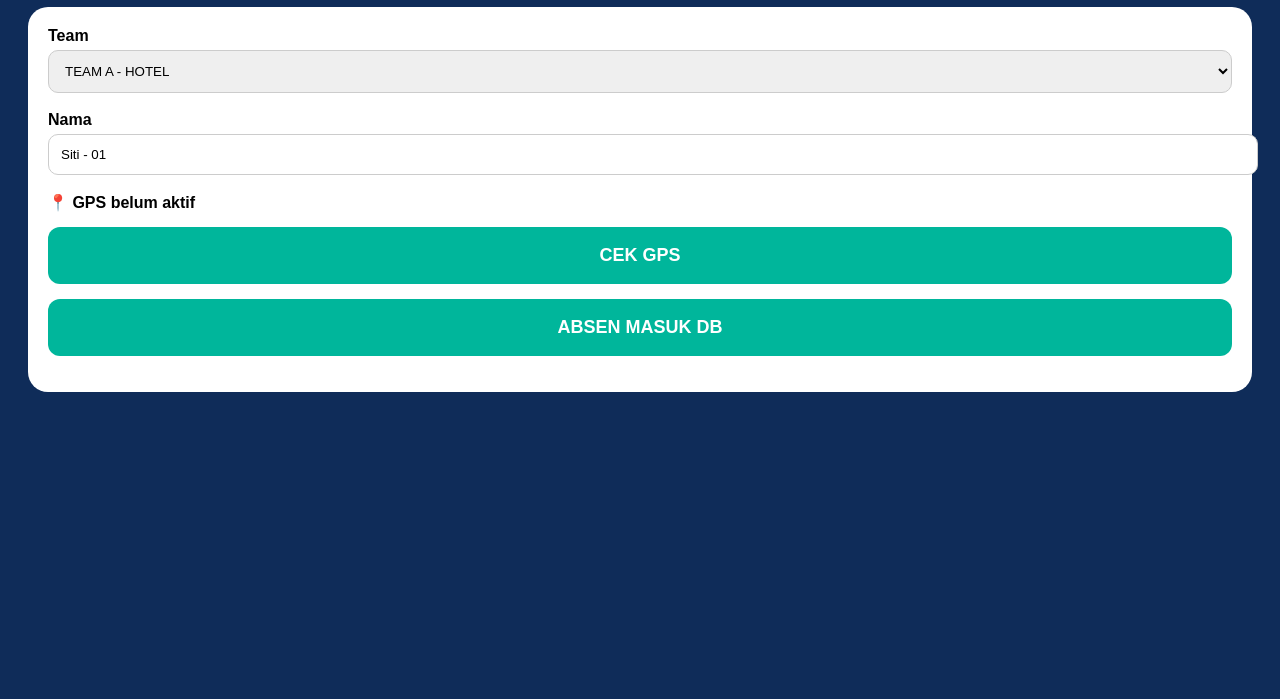
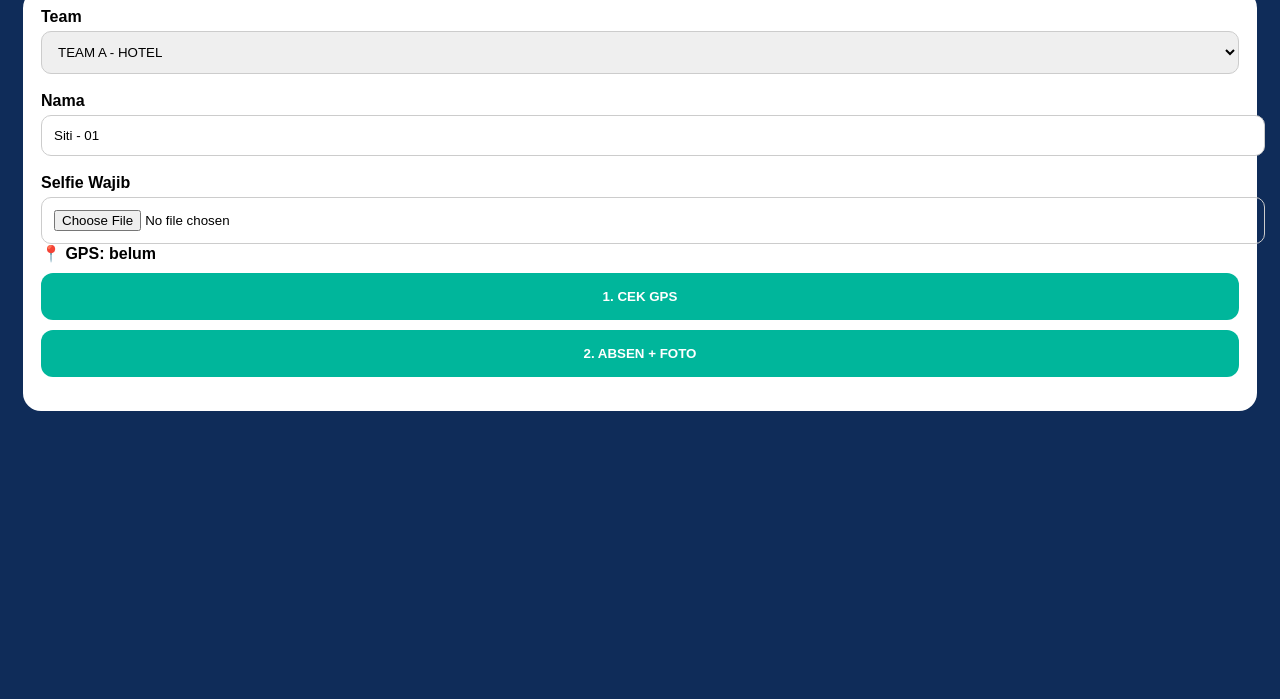
Before and after one commit to susidewiyuliyanti/ProjectKlin, a plain HTML site: page index.html in a window 1280 px wide. Shown: the part 101-800 px from the top of the page. Drawn offline with Linux system fonts and the light colour scheme.

Commit message:
Update index.html

```diff
--- a/index.html
+++ b/index.html
@@ -1,34 +1,49 @@
 <!DOCTYPE html>
-<html><head><meta name="viewport" content="width=device-width, initial-scale=1"><title>KLINPRO 105</title>
-<style>body{background:#0F2C59;color:white;font-family:sans-serif;padding:20px;text-align:center}.card{background:white;color:#000;padding:20px;border-radius:20px;margin-top:20px;text-align:left}button{width:100%;padding:18px;background:#00B69B;color:white;border:0;border-radius:12px;font-size:18px;font-weight:bold;margin-top:15px}select,input{width:100%;padding:12px;border-radius:10px;margin-top:5px;border:1px solid #ccc}</style></head><body>
-<h1>KLINPRO - DB FIX</h1><div class="card"><b>Team</b><select id="team"><option>TEAM A - HOTEL</option><option>TEAM B - MALL</option><option>TEAM C - PABRIK 1</option><option>TEAM D - PABRIK 2</option><option>TEAM E - KANTOR</option></select><br><br><b>Nama</b><input id="workerName" value="Siti - 01"><br><br><b id="gps">📍 GPS belum aktif</b><button onclick="masuk()">CEK GPS</button><button onclick="absen()">ABSEN MASUK DB</button><p id="status"></p></div>
+<html><head><meta charset="utf-8"><meta name="viewport" content="width=device-width, initial-scale=1">
+<title>KLINPRO Selfie</title>
+<style>body{background:#0F2C59;color:#fff;font-family:sans-serif;padding:15px;text-align:center}.card{background:#fff;color:#000;padding:18px;border-radius:18px;margin-top:15px;text-align:left}button{width:100%;padding:16px;background:#00B69B;color:#fff;border:0;border-radius:12px;font-weight:bold;margin-top:10px}select,input{width:100%;padding:12px;border-radius:10px;border:1px solid #ccc;margin-top:5px}#preview{width:100%;border-radius:12px;margin-top:10px;display:none}</style></head><body>
+<h2>KLINPRO - Absen + Selfie</h2>
+<div class="card">
+<b>Team</b><select id="team"><option>TEAM A - HOTEL</option><option>TEAM B - MALL</option><option>TEAM C - PABRIK 1</option><option>TEAM D - PABRIK 2</option><option>TEAM E - KANTOR</option></select><br><br>
+<b>Nama</b><input id="nama" value="Siti - 01"><br><br>
+<b>Selfie Wajib</b><br>
+<input type="file" accept="image/*" capture="user" id="foto" onchange="show(this)">
+<img id="preview"><br>
+<b id="gps">📍 GPS: belum</b>
+<button onclick="cekGPS()">1. CEK GPS</button>
+<button onclick="absen()">2. ABSEN + FOTO</button>
+<p id="status"></p>
+</div>
 <script>
-const URL = 'https://slzfussqjothztqabesb.supabase.co/rest/v1/attendance';
-const KEY = 'eyJhbGciOiJIUzI1NiIsInR5cCI6IkpXVCJ9.eyJpc3MiOiJzdXBhYmFzZSIsInJlZiI6InNsemZ1c3Nxam90aHp0cWFiZXNiIiwicm9sZSI6ImFub24iLCJpYXQiOjE3ODk1MDMxMDEsImV4cCI6MjEwNTA3OTEwMX0.KchTF1zGPjtBlw560axOuS7pnrVqeJq6SwHsAUfAMFg';
-
-function masuk(){
- if(navigator.geolocation){
-  navigator.geolocation.getCurrentPosition(p=>{
-   document.getElementById('gps').innerText='📍 GPS OK '+p.coords.latitude.toFixed(4);
-   window.lastGps = p.coords.latitude+','+p.coords.longitude;
-   document.getElementById('status').innerText='GPS siap';
-  });
- } else { document.getElementById('status').innerText='GPS tidak support'; }
+const SUPA_URL='https://slzfussqjothztqabesb.supabase.co';
+const SUPA_KEY='eyJhbGciOiJIUzI1NiIsInR5cCI6IkpXVCJ9.eyJpc3MiOiJzdXBhYmFzZSIsInJlZiI6InNsemZ1c3Nxam90aHp0cWFiZXNiIiwicm9sZSI6ImFub24iLCJpYXQiOjE3ODk1MDMxMDEsImV4cCI6MjEwNTA3OTEwMX0.KchTF1zGPjtBlw560axOuS7pnrVqeJq6SwHsAUfAMFg';
+let lastGps='0,0'; let fotoBase64='';
+function show(input){
+ if(input.files[0]){
+  let r=new FileReader();
+  r.onload=e=>{fotoBase64=e.target.result; document.getElementById('preview').src=fotoBase64; document.getElementById('preview').style.display='block';}
+  r.readAsDataURL(input.files[0]);
+ }
 }
-
+function cekGPS(){
+ navigator.geolocation.getCurrentPosition(p=>{lastGps=p.coords.latitude+','+p.coords.longitude; document.getElementById('gps').innerText='📍 GPS OK '+lastGps; document.getElementById('status').innerText='GPS siap';});
+}
 async function absen(){
- let team=document.getElementById('team').value;
- let nama=document.getElementById('workerName').value;
- let gps=window.lastGps||'0,0';
- document.getElementById('status').innerText='Mengirim...';
+ if(!fotoBase64){alert('Foto selfie dulu!'); return;}
+ let team=document.getElementById('team').value; let nama=document.getElementById('nama').value;
+ document.getElementById('status').innerText='Upload foto & absen...';
+ // upload foto ke storage
+ let blob=await (await fetch(fotoBase64)).blob();
+ let fileName=Date.now()+'_'+nama.replace(/\s+/g,'_')+'.jpg';
+ let fd=new FormData(); fd.append('file',blob,fileName);
  try{
-  let res = await fetch(URL, {
-   method:'POST',
-   headers:{'apikey':KEY,'Authorization':'Bearer '+KEY,'Content-Type':'application/json','Prefer':'return=minimal'},
-   body: JSON.stringify({nama,team,gps,status:'HADIR'})
-  });
-  if(res.ok){ document.getElementById('status').innerText='✅ BERHASIL MASUK DB! Cek Supabase'; alert('BERHASIL '+nama); }
-  else { let t=await res.text(); document.getElementById('status').innerText='Gagal: '+t; alert('Gagal DB: '+t); }
- }catch(e){ document.getElementById('status').innerText='Error: '+e.message; }
+  // 1. upload foto
+  let up=await fetch(SUPA_URL+'/storage/v1/object/foto-absen/'+fileName, {method:'POST', headers:{'apikey':SUPA_KEY,'Authorization':'Bearer '+SUPA_KEY}, body:fd});
+  let fotoUrl = SUPA_URL+'/storage/v1/object/public/foto-absen/'+fileName;
+  // 2. simpan absen
+  let res=await fetch(SUPA_URL+'/rest/v1/attendance',{method:'POST', headers:{'apikey':SUPA_KEY,'Authorization':'Bearer '+SUPA_KEY,'Content-Type':'application/json','Prefer':'return=minimal'}, body:JSON.stringify({nama,team,gps:lastGps,status:'HADIR',foto_url:fotoUrl})});
+  if(res.ok){document.getElementById('status').innerText='✅ BERHASIL! Selfie tersimpan'; alert('BERHASIL ABSEN '+nama);}
+  else{let t=await res.text(); document.getElementById('status').innerText='Gagal DB: '+t; alert(t);}
+ }catch(e){document.getElementById('status').innerText='Error: '+e.message;}
 }
 </script></body></html>
```
